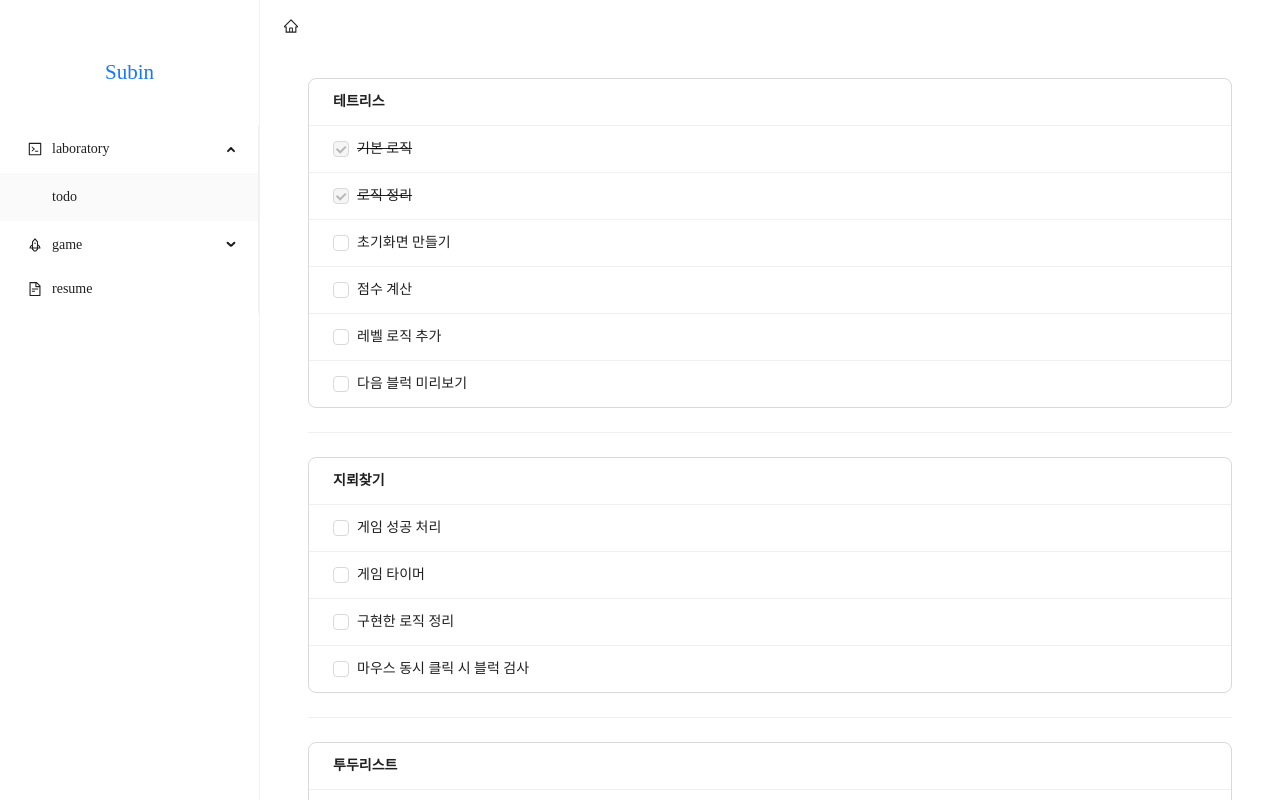
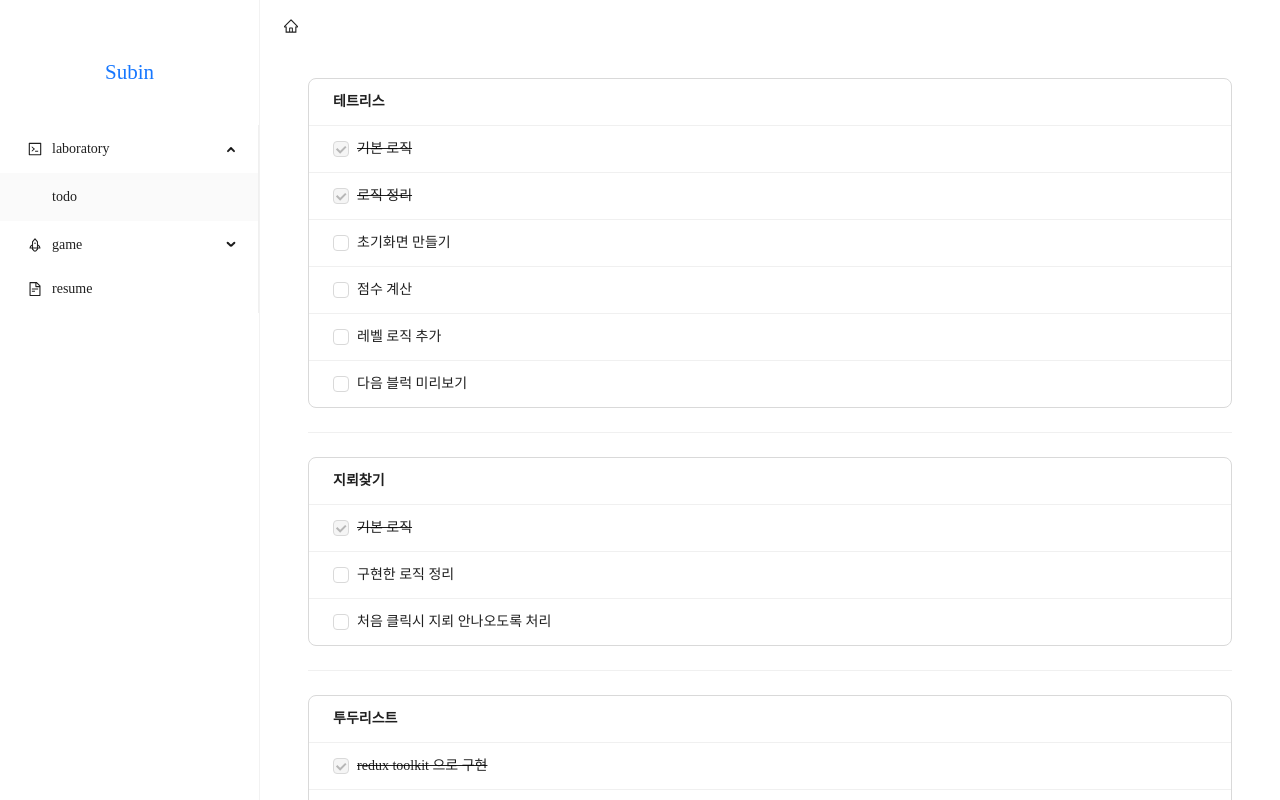
Before and after one commit to soob1008/sketchbook, a React (Create React App) app: page / in a window 1280 px wide. Built offline with nearby package versions, Linux system fonts and the light colour scheme; a web font is replaced by a local one.

Commit message:
fix: 게임상태 업데이트 수정

```diff
--- a/src/components/minesweeper_1/minesweeperBoard.tsx
+++ b/src/components/minesweeper_1/minesweeperBoard.tsx
@@ -145,9 +145,7 @@ const MineSweeperBoard = () => {
     () => {
       setTime(time + 1);
     },
-    checkGameOver(board) === "FAIL" || checkGameOver(board) === "SUCCESS"
-      ? null
-      : 1000,
+    gameStatus === "FAIL" || gameStatus === "SUCCESS" ? null : 1000,
   );
 
   const onClickBlock = (event: MouseEvent, x: number, y: number) => {
@@ -189,7 +187,7 @@ const MineSweeperBoard = () => {
 
     // 게임 성공, 실패, 게임중 처리
     const status = checkGameOver(newBoard);
-    setGameStatus(gameStatus);
+    setGameStatus(status);
 
     setBoard(newBoard);
   };
--- a/src/pages/home/HomePage.tsx
+++ b/src/pages/home/HomePage.tsx
@@ -42,19 +42,15 @@ const todoList = [
     href: "minesweeper",
     data: [
       {
-        text: "게임 성공 처리",
-        isCompleted: false,
-      },
-      {
-        text: "게임 타이머",
-        isCompleted: false,
+        text: "기본 로직",
+        isCompleted: true,
       },
       {
         text: "구현한 로직 정리",
         isCompleted: false,
       },
       {
-        text: "마우스 동시 클릭 시 블럭 검사",
+        text: "처음 클릭시 지뢰 안나오도록 처리",
         isCompleted: false,
       },
     ],
--- a/src/pages/minesweeper/MineSweeperListPage.tsx
+++ b/src/pages/minesweeper/MineSweeperListPage.tsx
@@ -6,7 +6,7 @@ const mineSweeperList = [
     title: "지뢰찾기 초급",
     skill: ["react"],
     link: "/minesweeper/1",
-    date: "개발중",
+    date: "2024-02-12",
   },
 ];
 
```
